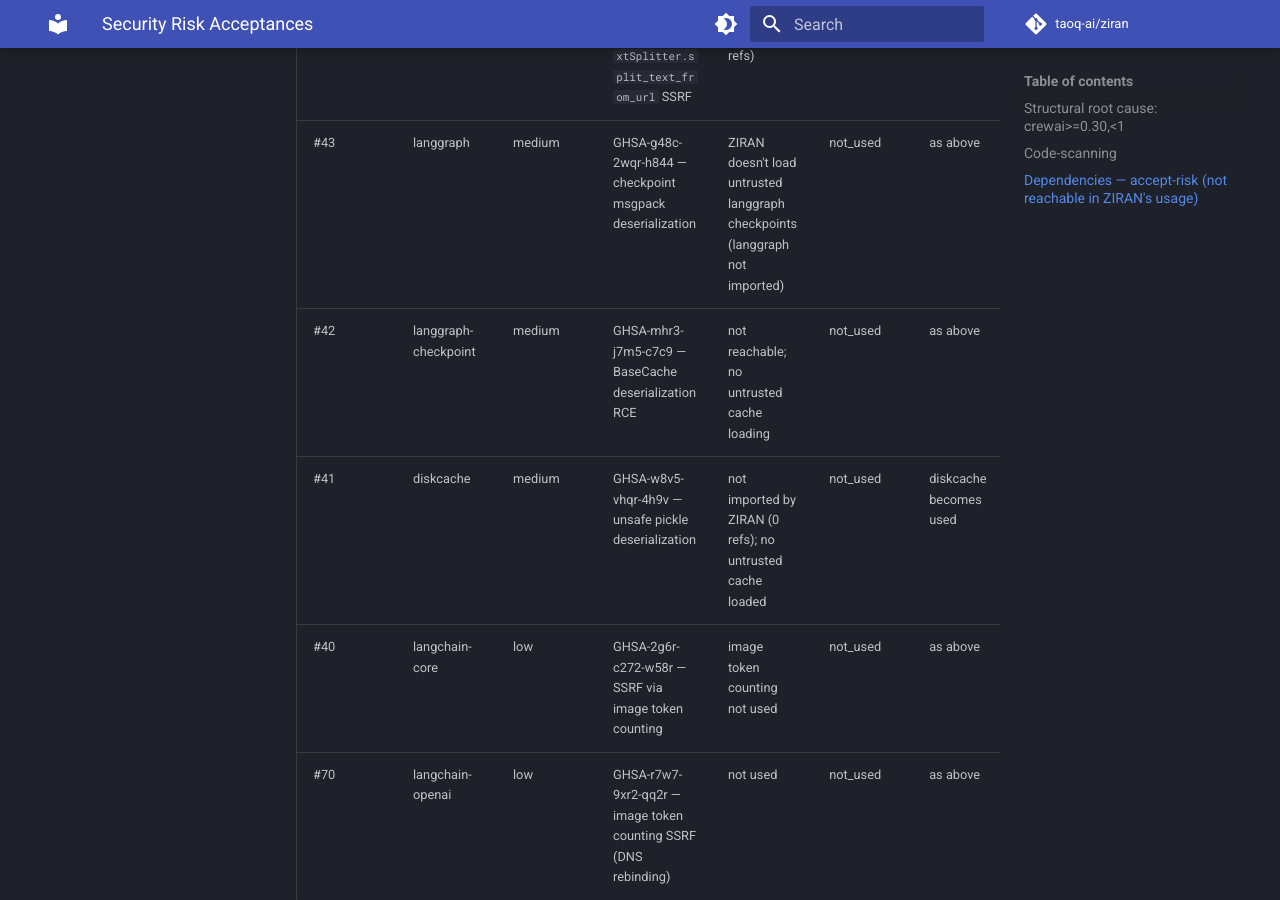
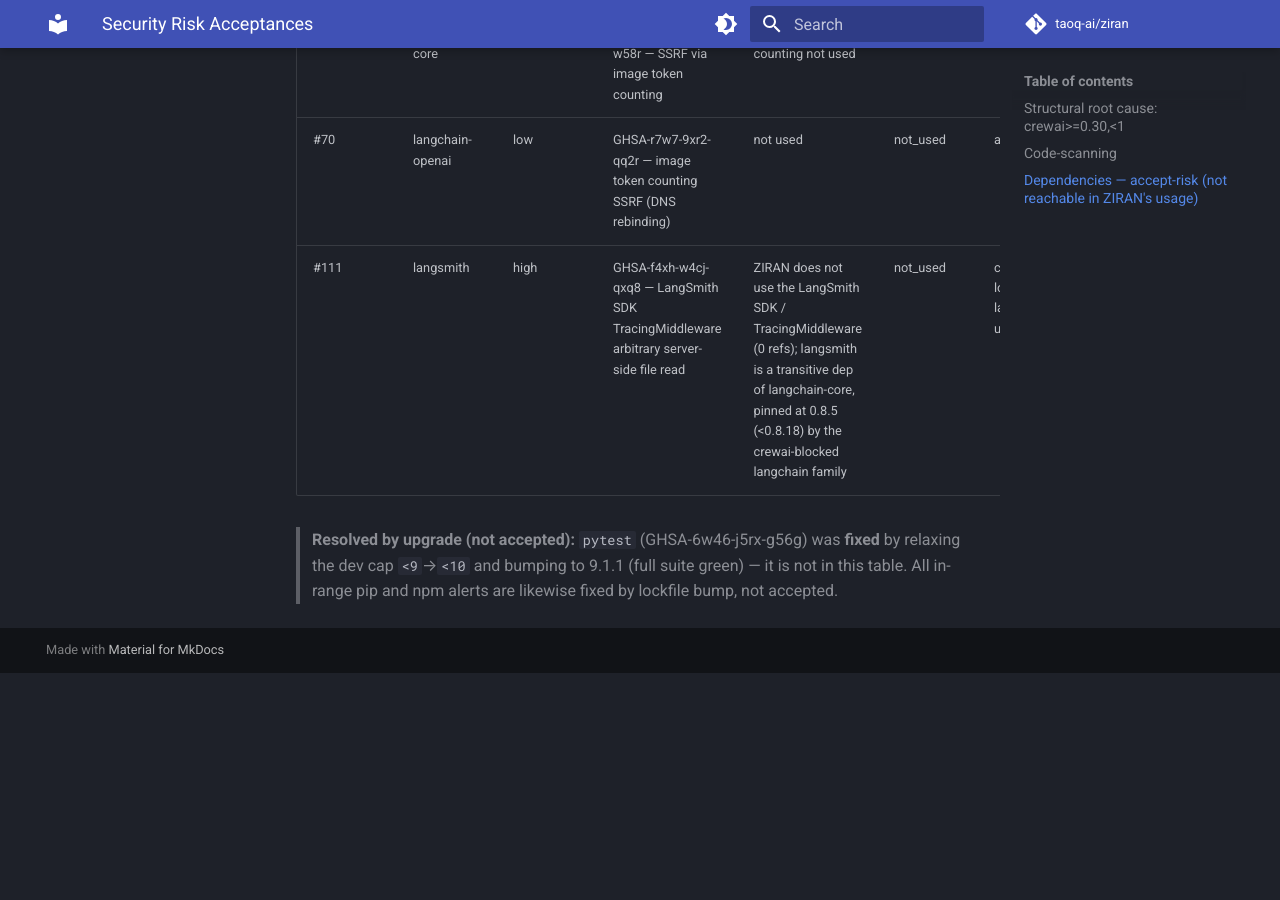
Before and after one commit to taoq-ai/ziran, an MkDocs documentation site: the page built from docs/security/risk-acceptances.md, in a window 1280 px wide and 900 px high, scrolled down 3160 px. Built offline with MkDocs 1.6.1 and Material for MkDocs 9.7.7, drawn with Linux system fonts in a browser that asks for light colours; comment, search, counter and statistics services are not loaded; after the commit the page ends 3833 px from its top, so only the background shows below that.

Commit message:
fix(security): accept-risk langsmith TracingMiddleware advisory (spec 024, #330)
The CI dependency-audit gate correctly flagged GHSA-f4xh-w4cj-qxq8 (langsmith
0.8.5 < 0.8.18, HIGH) — a newer advisory than the original backlog. langsmith
is a transitive dep pinned by the crewai-blocked langchain family and the
vulnerable TracingMiddleware is not used by ZIRAN (0 refs), so it is recorded
as accept-risk-not-reachable, added to the pip-audit ignore list, and the
Dependabot alert (#111) dismissed-with-reason. Refs #330

```diff
--- a/docs/security/risk-acceptances.md
+++ b/docs/security/risk-acceptances.md
@@ -54,6 +54,7 @@
 | #41 | diskcache | medium | GHSA-w8v5-vhqr-4h9v — unsafe pickle deserialization | not imported by ZIRAN (0 refs); no untrusted cache loaded | not_used | diskcache becomes used |
 | #40 | langchain-core | low | GHSA-2g6r-c272-w58r — SSRF via image token counting | image token counting not used | not_used | as above |
 | #70 | langchain-openai | low | GHSA-r7w7-9xr2-qq2r — image token counting SSRF (DNS rebinding) | not used | not_used | as above |
+| #111 | langsmith | high | GHSA-f4xh-w4cj-qxq8 — LangSmith SDK TracingMiddleware arbitrary server-side file read | ZIRAN does not use the LangSmith SDK / TracingMiddleware (0 refs); langsmith is a transitive dep of langchain-core, pinned at 0.8.5 (<0.8.18) by the crewai-blocked langchain family | not_used | crewai loosened / langchain upgradable |
 
 > **Resolved by upgrade (not accepted):** `pytest` (GHSA-6w46-j5rx-g56g) was **fixed** by relaxing
 > the dev cap `<9`→`<10` and bumping to 9.1.1 (full suite green) — it is not in this table.
```
Also changed, not shown: 1 other file.
